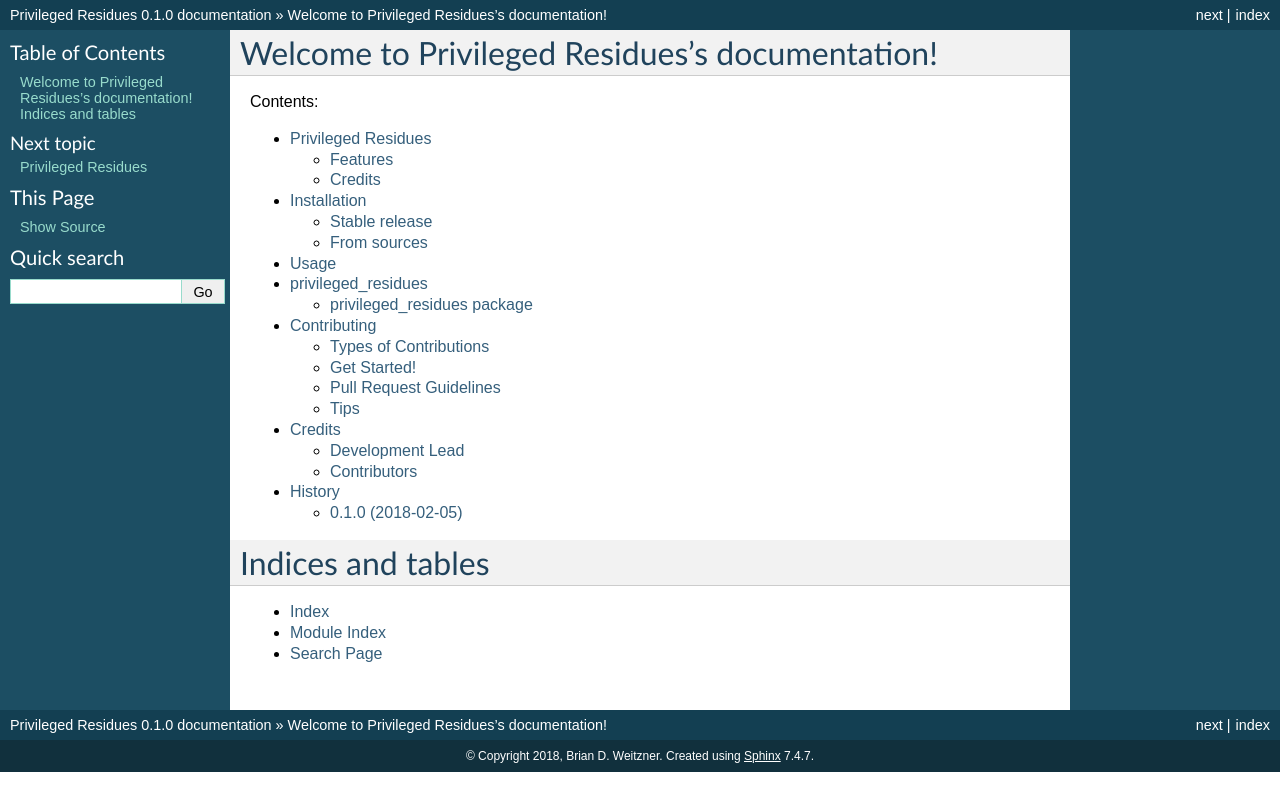
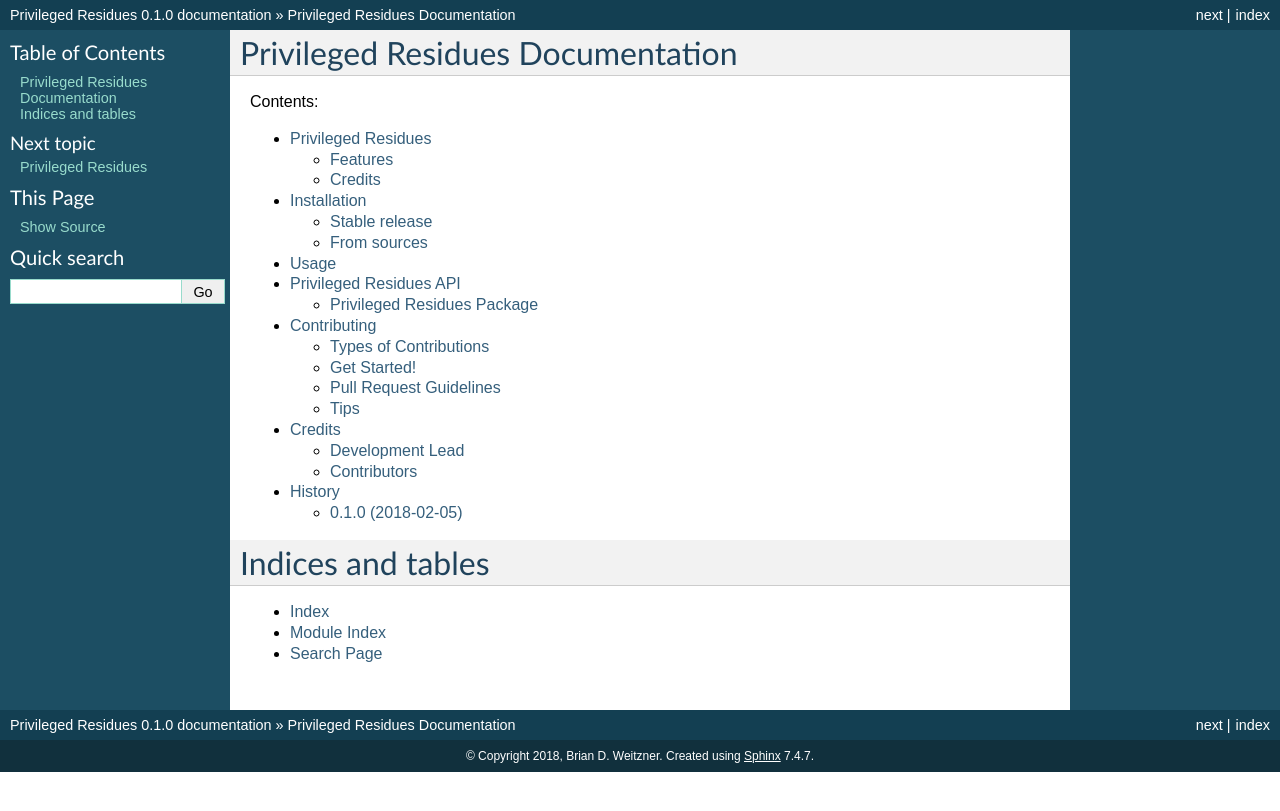
Before and after one commit to RosettaCommons/privileged_residues, a Sphinx documentation site: the page built from docs/index.rst, in a window 1280 px wide. Shown: the top 811 px of the page. Built offline with Sphinx 7.4.7, drawn with Linux system fonts in a browser that asks for light colours.

Commit message:
Making the documentation headings a little nicer

```diff
--- a/docs/index.rst
+++ b/docs/index.rst
@@ -1,5 +1,5 @@
-Welcome to Privileged Residues's documentation!
-===============================================
+Privileged Residues Documentation
+=================================
 
 Contents:
 
--- a/docs/modules.rst
+++ b/docs/modules.rst
@@ -1,5 +1,5 @@
-privileged_residues
-===================
+Privileged Residues API
+=======================
 
 .. toctree::
    :maxdepth: 4
--- a/docs/privileged_residues.rst
+++ b/docs/privileged_residues.rst
@@ -1,4 +1,4 @@
-privileged\_residues package
+Privileged Residues Package
 ============================
 
 Submodules
```
